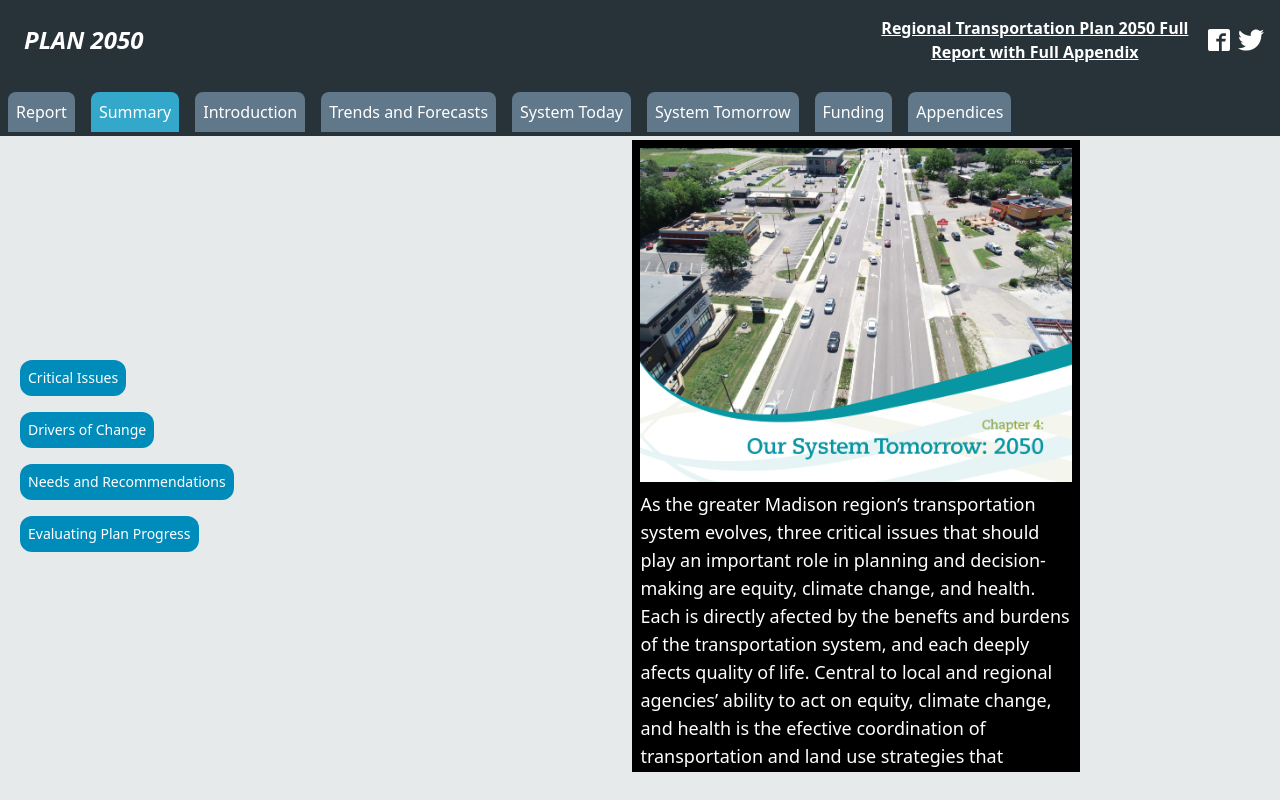
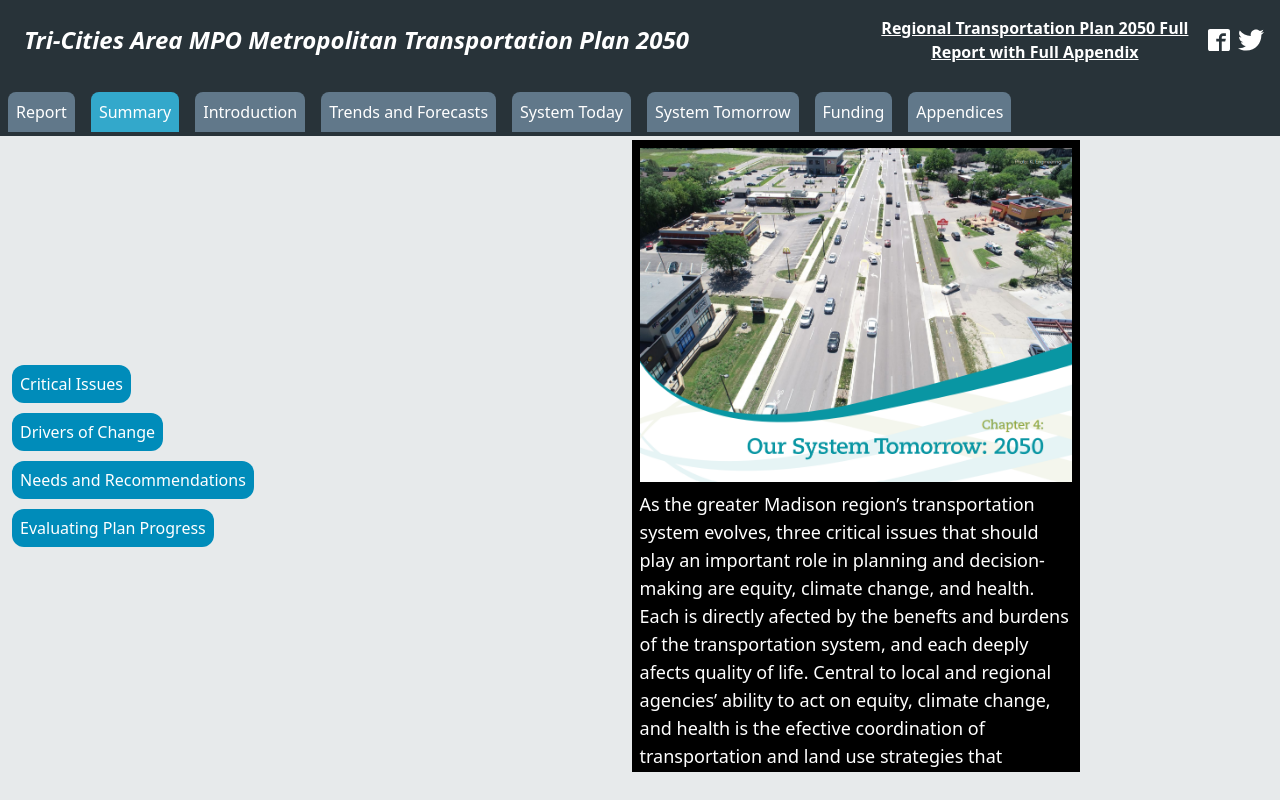
Before and after one commit to Prasanna018/plan-2050, a React (Vite) app: page /our-systems-tomorrow in a window 1280 px wide. Built offline with nearby package versions, Linux system fonts and the light colour scheme.

Commit message:
navbar and font

```diff
--- a/src/Components/Navigation/NavBar.jsx
+++ b/src/Components/Navigation/NavBar.jsx
@@ -107,7 +107,7 @@ function NavBar() {
                         <Link className='text-white font-bold sm:text-2xl text-[16px] text-center flex italic'
                             to='/'
                         >
-                            PLAN 2050
+                            Tri-Cities Area MPO Metropolitan Transportation Plan 2050
 
 
                         </Link>
--- a/src/Pages/OurSystemsTommarow.jsx
+++ b/src/Pages/OurSystemsTommarow.jsx
@@ -81,24 +81,26 @@ function OurSystemsTommarow() {
 
 
             {/* left */}
-            <div className="hidden md:w-[50vw] sm:w-[40vw] sm:items-center sm:justify-center sm:flex-col lg:flex  text-blue-500 lg:space-y-6 text-center  lg:justify-center lg:items-start lg:pl-2">
-                <div className='flex flex-col space-y-4 p-2 text-sm'>
+            <div className="hidden md:w-[50vw] sm:w-[40vw] lg:items-center justify-start h-full  text-blue-500 lg:flex">
 
+                <div className='flex flex-col  h-fit p-2 items-start space-y-6'>
 
                     {links.map((link, index) => (
                         <div
-                            className='flex'
 
                             key={index}>
                             <a
-                                className={`cursor-pointer scroll-smooth p-2 bg-[#008CBA] text-white rounded-xl ${activeSection === link.id ? 'text-blue-900 font-bold' : ''}`}
+                                className={`cursor-pointer scroll-smooth text-white rounded-xl bg-[#008CBA] p-2 ${activeSection === link.id ? 'text-blue-900 font-bold' : ''}`}
                                 onClick={() => handleSmoothScroll(link.id)}
                             >
                                 {link.text}
                             </a>
                         </div>
                     ))}
+
+
                 </div>
+
             </div>
 
             {/* right */}
```
